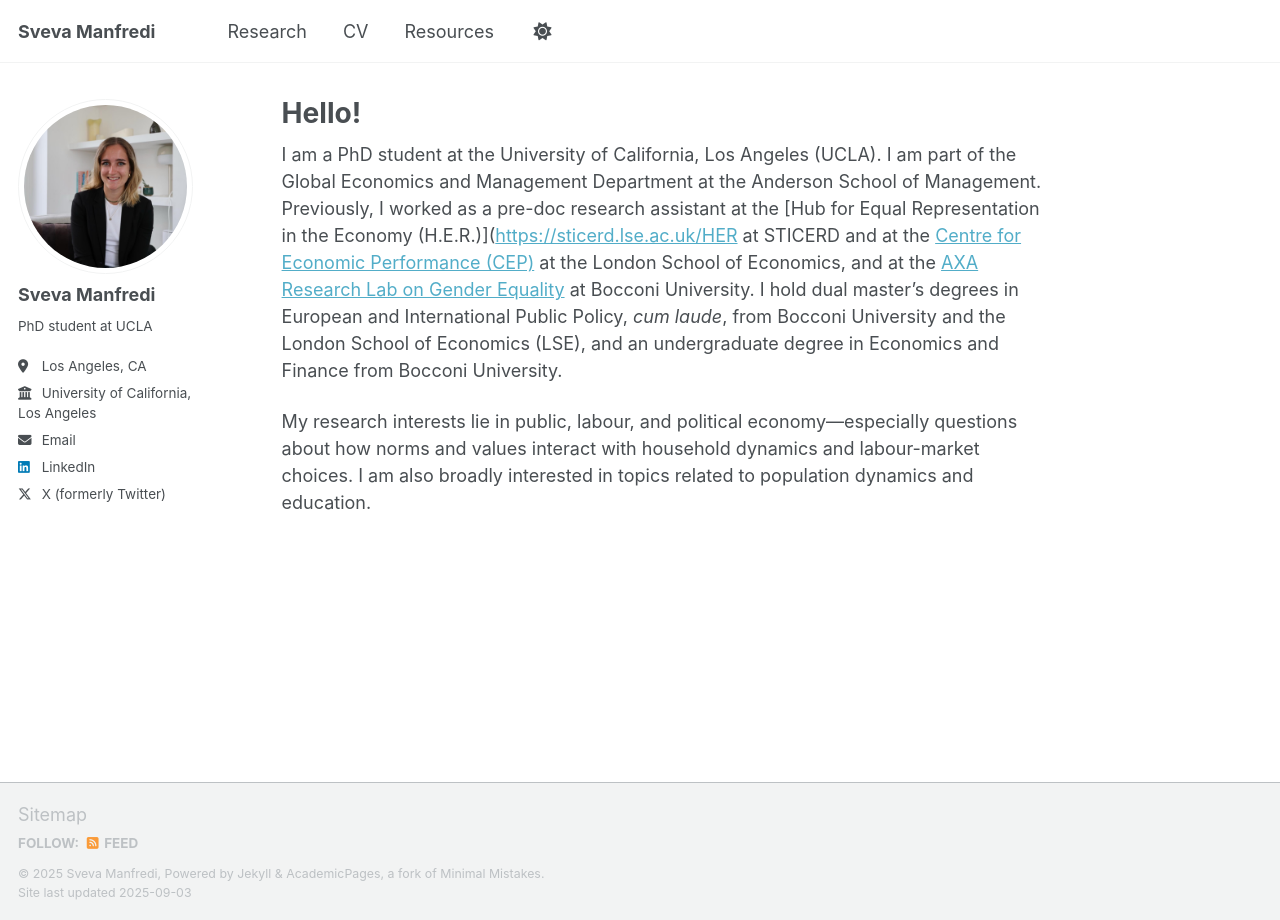
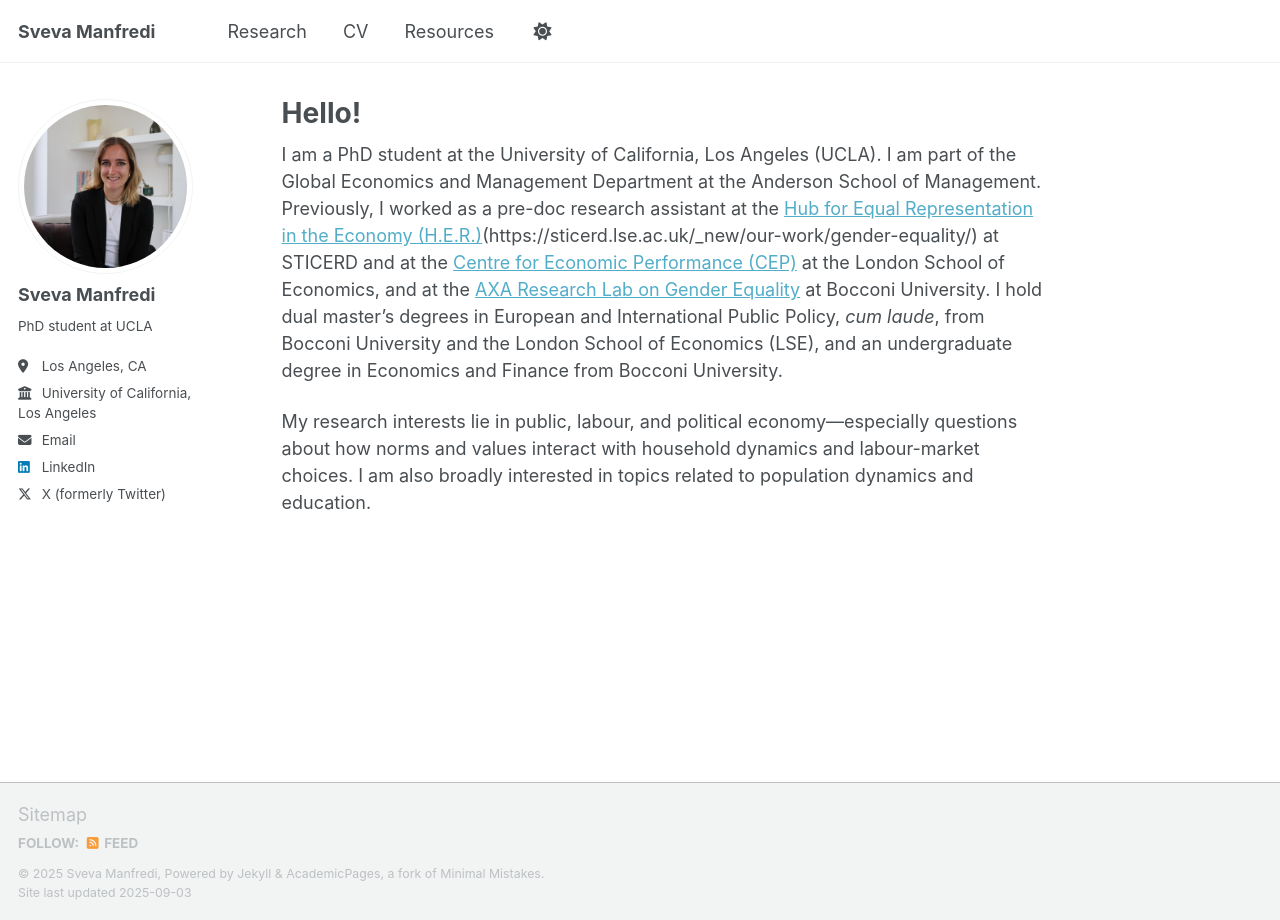
Before and after one commit to svemanfre/svemanfre.github.io, a Jekyll site: the page built from _pages/about.md, in a window 1280 px wide. Built offline with Jekyll 4.4.1, drawn with Linux system fonts in a browser that asks for light colours; a script that is not in the unit is left out.

Commit message:
Update about.md

```diff
--- a/_pages/about.md
+++ b/_pages/about.md
@@ -7,6 +7,6 @@ redirect_from:
   - /about/
   - /about.html
 ---
-I am a PhD student at the University of California, Los Angeles (UCLA). I am part of the Global Economics and Management Department at the Anderson School of Management. Previously, I worked as a pre-doc research assistant at the [Hub for Equal Representation in the Economy (H.E.R.)]([https://sticerd.lse.ac.uk/HER](https://sticerd.lse.ac.uk/_new/our-work/gender-equality/) at STICERD and at the [Centre for Economic Performance (CEP)](https://cep.lse.ac.uk) at the London School of Economics, and at the [AXA Research Lab on Gender Equality](https://genderlab.unibocconi.eu/) at Bocconi University. I hold dual master’s degrees in European and International Public Policy, *cum laude*, from Bocconi University and the London School of Economics (LSE), and an undergraduate degree in Economics and Finance from Bocconi University.
+I am a PhD student at the University of California, Los Angeles (UCLA). I am part of the Global Economics and Management Department at the Anderson School of Management. Previously, I worked as a pre-doc research assistant at the [Hub for Equal Representation in the Economy (H.E.R.)](https://sticerd.lse.ac.uk/HER)(https://sticerd.lse.ac.uk/_new/our-work/gender-equality/) at STICERD and at the [Centre for Economic Performance (CEP)](https://cep.lse.ac.uk) at the London School of Economics, and at the [AXA Research Lab on Gender Equality](https://genderlab.unibocconi.eu/) at Bocconi University. I hold dual master’s degrees in European and International Public Policy, *cum laude*, from Bocconi University and the London School of Economics (LSE), and an undergraduate degree in Economics and Finance from Bocconi University.
 
 My research interests lie in public, labour, and political economy—especially questions about how norms and values interact with household dynamics and labour-market choices. I am also broadly interested in topics related to population dynamics and education.
```
